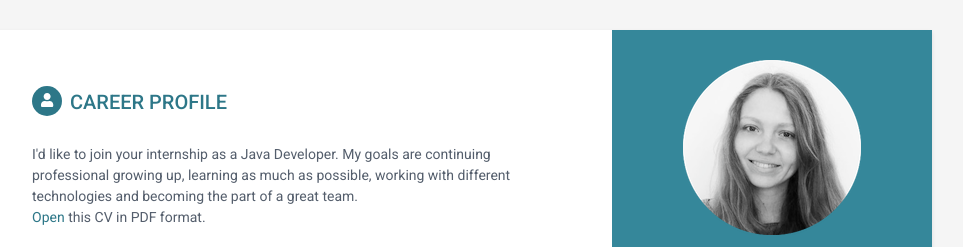
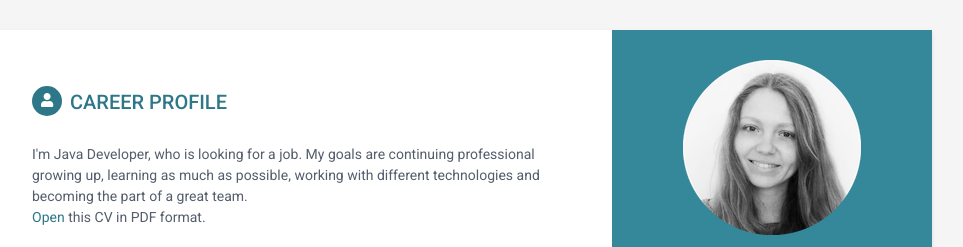
Before and after one commit to dasha-buzovska/CV_general, a plain HTML site: page index.html in a window 1280 px wide. Shown: the top 247 px of the page, without its empty margins (188-1151 px from the left). Drawn offline with Linux system fonts and the light colour scheme.

Commit message:
init commit

```diff
--- a/index.html
+++ b/index.html
@@ -76,7 +76,7 @@
             <section class="section summary-section">
                 <h2 class="section-title"><span class="icon-holder"><i class="fas fa-user"></i></span>Career Profile</h2>
                 <div class="summary">
-                    <p>I'd like to join your internship as a Java Developer. My goals are continuing professional growing up, learning as much as possible, working with different technologies and becoming the part of a great team. <br><a href="assets/printable.pdf" target="_blank">Open</a> this CV in PDF format.</p>
+                    <p>I'm Java Developer, who is looking for a job. My goals are continuing professional growing up, learning as much as possible, working with different technologies and becoming the part of a great team. <br><a href="assets/printable.pdf" target="_blank">Open</a> this CV in PDF format.</p>
                 </div><!--//summary-->
             </section><!--//section-->
 
```
